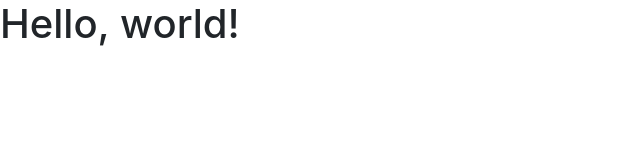
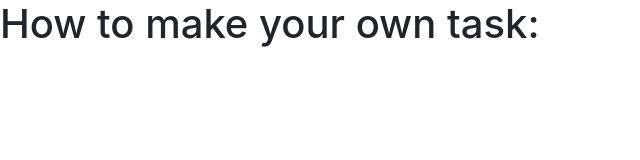
Before and after one commit to Quhaqu/Ha1, a plain HTML site: page Phillip's Dateien/Impressum.htm in a window 1280 px wide. Shown: the whole page, without its empty margins (0-640 px from the left). Drawn offline with nearby package versions, Linux system fonts and the light colour scheme.

Commit message:
minor change to contribute

```diff
--- a/Phillip's Dateien/Impressum.htm
+++ b/Phillip's Dateien/Impressum.htm
@@ -8,10 +8,10 @@
     <!-- Bootstrap CSS -->
     <link rel="stylesheet" href="https://stackpath.bootstrapcdn.com/bootstrap/4.3.1/css/bootstrap.min.css" integrity="sha384-ggOyR0iXCbMQv3Xipma34MD+dH/1fQ784/j6cY/iJTQUOhcWr7x9JvoRxT2MZw1T" crossorigin="anonymous">
 
-    <title>Hello, world!</title>
+    <title>Tutorial</title>
   </head>
   <body>
-    <h1>Hello, world!</h1>
+    <h1>How to make your own task:</h1>
 
     <!-- Optional JavaScript -->
     <!-- jQuery first, then Popper.js, then Bootstrap JS -->
```
